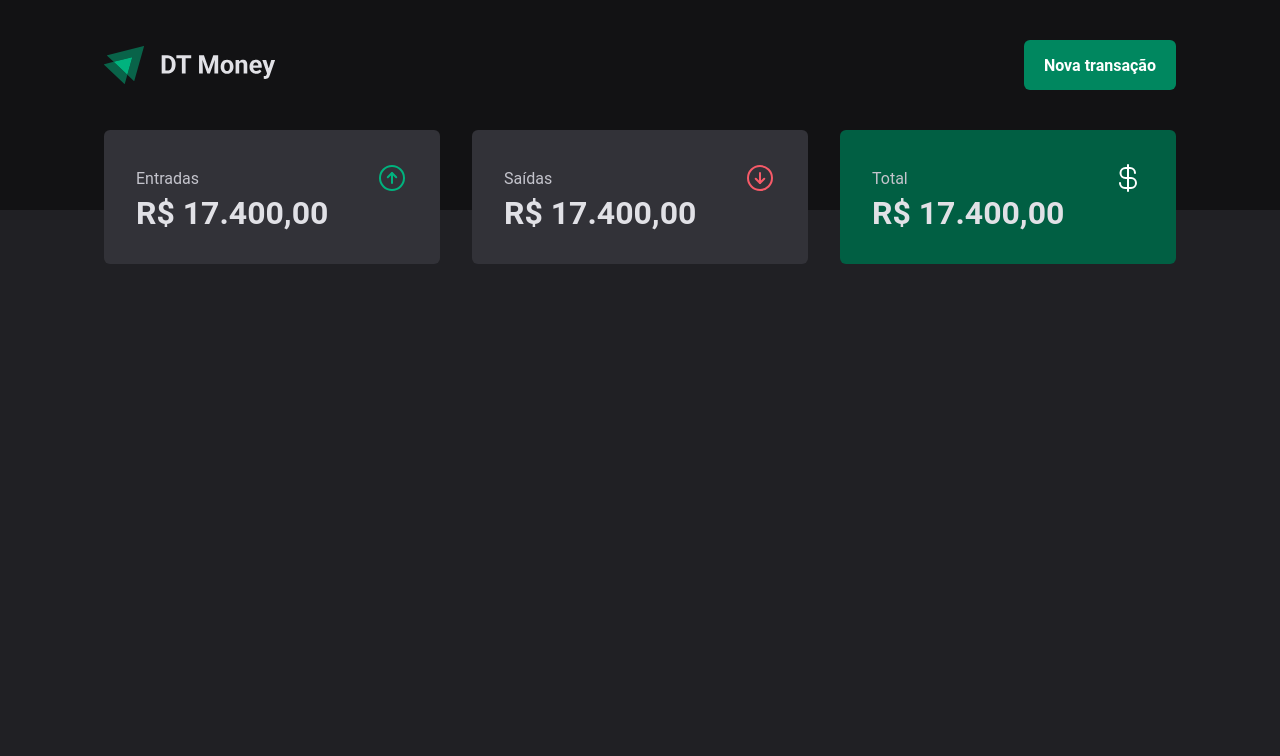
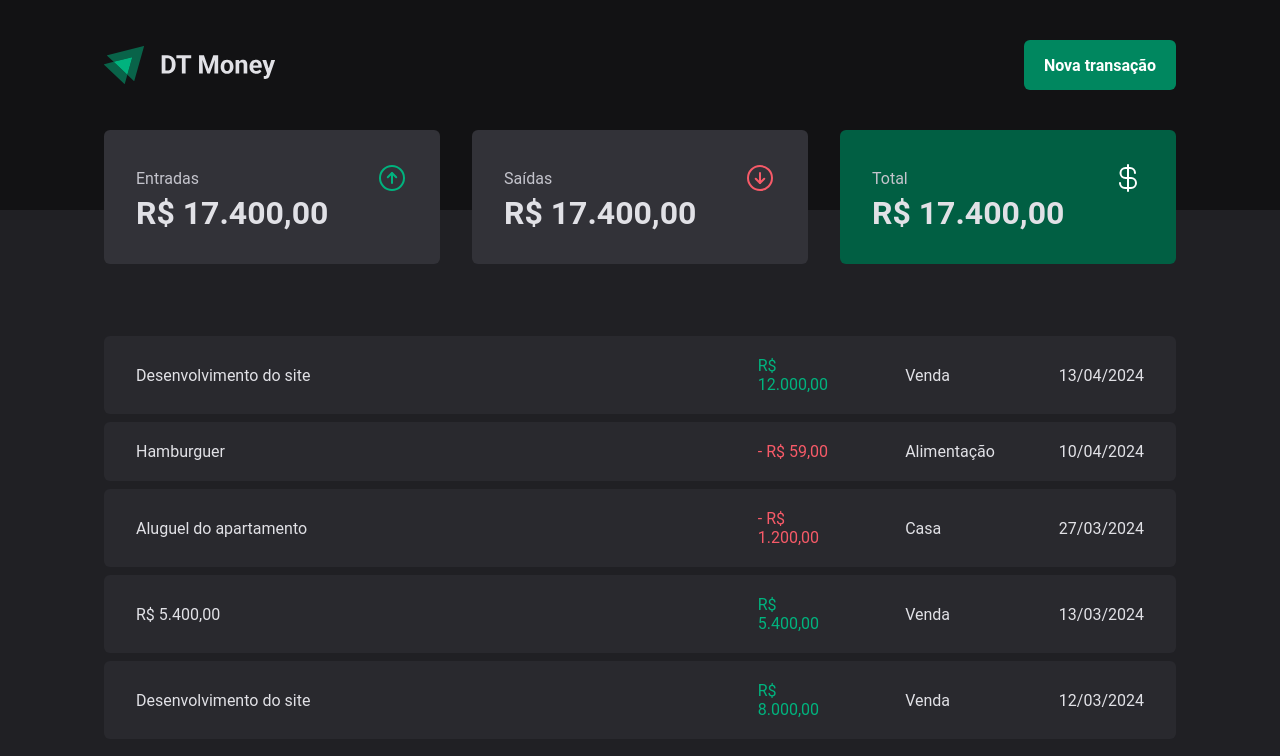
Before and after one commit to edilaine-as/ReactJS_DTMoney, a React (Vite) app: page / in a window 1280 px wide. Shown: the top 756 px of the page. Built offline with nearby package versions, Linux system fonts and the light colour scheme.

Commit message:
Add transactions table

```diff
--- a/src/pages/Transactions/index.tsx
+++ b/src/pages/Transactions/index.tsx
@@ -1,11 +1,49 @@
 import { Header } from '../../components/Header'
 import { Summary } from '../../components/Summary'
+import { PriceHighLight, TransactionsContainer, TransactionsTable } from './styles'
 
 export function Transactions() {
   return (
     <div>
       <Header />
       <Summary />
+
+      <TransactionsContainer>
+        <TransactionsTable>
+          <tbody>
+            <tr>
+              <td width="58%">Desenvolvimento do site</td>
+              <td><PriceHighLight variant='income'>R$ 12.000,00</PriceHighLight></td>
+              <td>Venda</td>
+              <td>13/04/2024</td>
+            </tr>
+            <tr>
+              <td width="58%">Hamburguer</td>
+              <td><PriceHighLight variant='outcome'>- R$ 59,00</PriceHighLight></td>
+              <td>Alimentação</td>
+              <td>10/04/2024</td>
+            </tr>
+            <tr>
+              <td width="58%">Aluguel do apartamento</td>
+              <td><PriceHighLight variant='outcome'>- R$ 1.200,00</PriceHighLight></td>
+              <td>Casa</td>
+              <td>27/03/2024</td>
+            </tr>
+            <tr>
+              <td width="58%">R$ 5.400,00</td>
+              <td><PriceHighLight variant='income'>R$ 5.400,00</PriceHighLight></td>
+              <td>Venda</td>
+              <td>13/03/2024</td>
+            </tr>
+            <tr>
+              <td width="58%">Desenvolvimento do site</td>
+              <td><PriceHighLight variant='income'>R$ 8.000,00</PriceHighLight></td>
+              <td>Venda</td>
+              <td>12/03/2024</td>
+            </tr>
+          </tbody>
+        </TransactionsTable>
+      </TransactionsContainer>
     </div>
   )
 }
--- a/src/pages/Transactions/styles.ts
+++ b/src/pages/Transactions/styles.ts
@@ -0,0 +1,37 @@
+import { styled } from "styled-components";
+
+export const TransactionsContainer = styled.main`
+    width: 100%;
+    max-width: 1120px;
+    margin: 4rem auto 0;
+    padding: 0 1.5rem;
+`
+
+export const TransactionsTable = styled.table`
+    width: 100%;
+    border-collapse: separate;
+    border-spacing: 0 0.5rem;
+
+    td {
+        padding: 1.25rem 2rem;
+        background-color: ${props => props.theme["gray-700"]};
+
+        &:first-child {
+            border-top-left-radius: 6px;
+            border-bottom-left-radius: 6px;
+        }
+
+        &:last-child {
+            border-top-right-radius: 6px;
+            border-bottom-right-radius: 6px;
+        }
+    }
+`
+
+interface PriceHighLightProps {
+    variant: 'income' | 'outcome';
+}
+
+export const PriceHighLight = styled.span<PriceHighLightProps>`
+    color: ${props => props.variant === 'income' ? props.theme["green-300"] : props.theme["red-300"]}
+`
```
